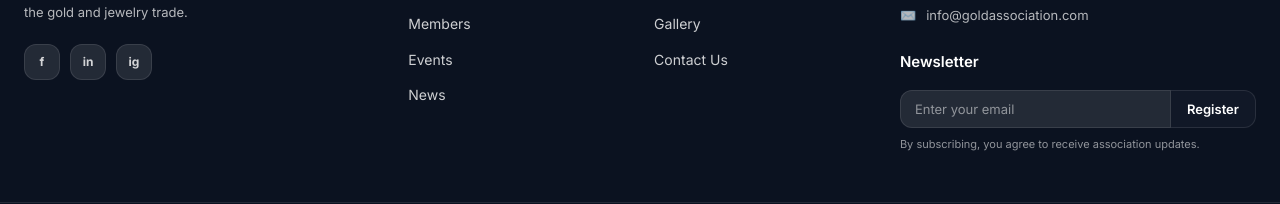
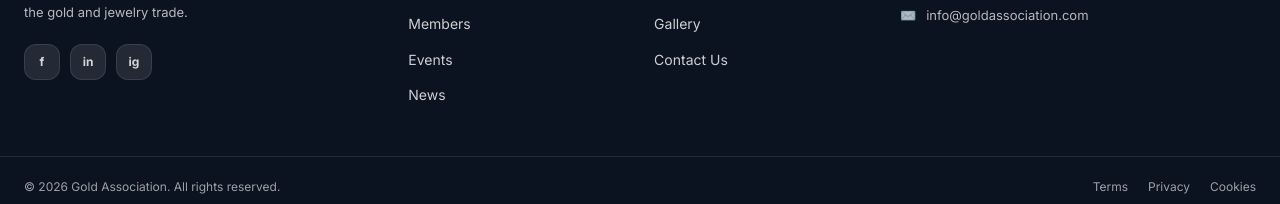
Before and after one commit to AnuNirmani/gold-association, a React (Vite) app: page / in a window 1280 px wide. Shown: the part 3043-3247 px from the top of the page. Built offline with nearby package versions, Linux system fonts and the light colour scheme; no server answers.

Commit message:
Remove newsletter section from footer and clean up related styles

```diff
--- a/src/homepage/Footer/Footer.css
+++ b/src/homepage/Footer/Footer.css
@@ -99,40 +99,7 @@
 .footer__contact-item a { color: rgba(255,255,255,0.70); }
 .footer__contact-item a:hover { color: #fff; }
 
-/* Newsletter */
-.footer__newsletter { margin-top: 4px; }
-.footer__newsletter-form {
-  display: flex;
-  margin-bottom: 8px;
-}
-.footer__newsletter-form input {
-  flex: 1; min-width: 0;
-  padding: 10px 14px;
-  border: 1px solid rgba(255,255,255,0.10);
-  background: rgba(255,255,255,0.10);
-  color: #fff;
-  font-size: 13px;
-  border-radius: 12px 0 0 12px;
-  outline: none;
-  transition: border-color 0.2s;
-}
-.footer__newsletter-form input::placeholder { color: rgba(255,255,255,0.50); }
-.footer__newsletter-form input:focus { border-color: rgba(255,255,255,0.30); }
-.footer__newsletter-form button {
-  background: var(--navy-hover);
-  color: #fff;
-  font-size: 13px;
-  font-weight: 600;
-  padding: 10px 16px;
-  border-radius: 0 12px 12px 0;
-  border: 1px solid rgba(255,255,255,0.10);
-  border-left: none;
-  white-space: nowrap;
-  transition: opacity 0.2s;
-  cursor: pointer;
-}
-.footer__newsletter-form button:hover { opacity: 0.90; }
-.footer__newsletter p { font-size: 11px; color: rgba(255,255,255,0.55); }
+
 
 /* Bottom bar */
 .footer__bottom {
--- a/src/homepage/Footer/Footer.jsx
+++ b/src/homepage/Footer/Footer.jsx
@@ -57,17 +57,7 @@ function Footer() {
             <div className="footer__contact-item"><span>📞</span><a href="tel:+94771234567">+94 77 123 4567</a></div>
             <div className="footer__contact-item"><span>✉️</span><a href="mailto:info@goldassociation.com">info@goldassociation.com</a></div>
           </address>
-
-          <div className="footer__newsletter">
-            <div className="footer__col-title">Newsletter</div>
-            <form className="footer__newsletter-form" onSubmit={e => e.preventDefault()}>
-              <input type="email" placeholder="Enter your email" required autoComplete="email" />
-              <button type="submit">Register</button>
-            </form>
-            <p>By subscribing, you agree to receive association updates.</p>
-          </div>
         </div>
-
       </div>
 
       <div className="footer__bottom">
--- a/src/members/MembersPage.jsx
+++ b/src/members/MembersPage.jsx
@@ -69,7 +69,6 @@ function MembersPage() {
                 <p className="member-card__position">{employee.position || 'Position unavailable'}</p>
                 <h3>{employee.name}</h3>
                 <div className="member-card__gold"><span>Gold type</span><strong>{employee.gold_price?.karat || 'Not assigned'}</strong></div>
-                <div className="member-card__price"><span>Gold price</span><strong>{formatPrice(employee.gold_price?.price)}</strong>{employee.gold_price?.unit && <small>{employee.gold_price.unit}</small>}</div>
               </div>
             </article>
             ))}
```
